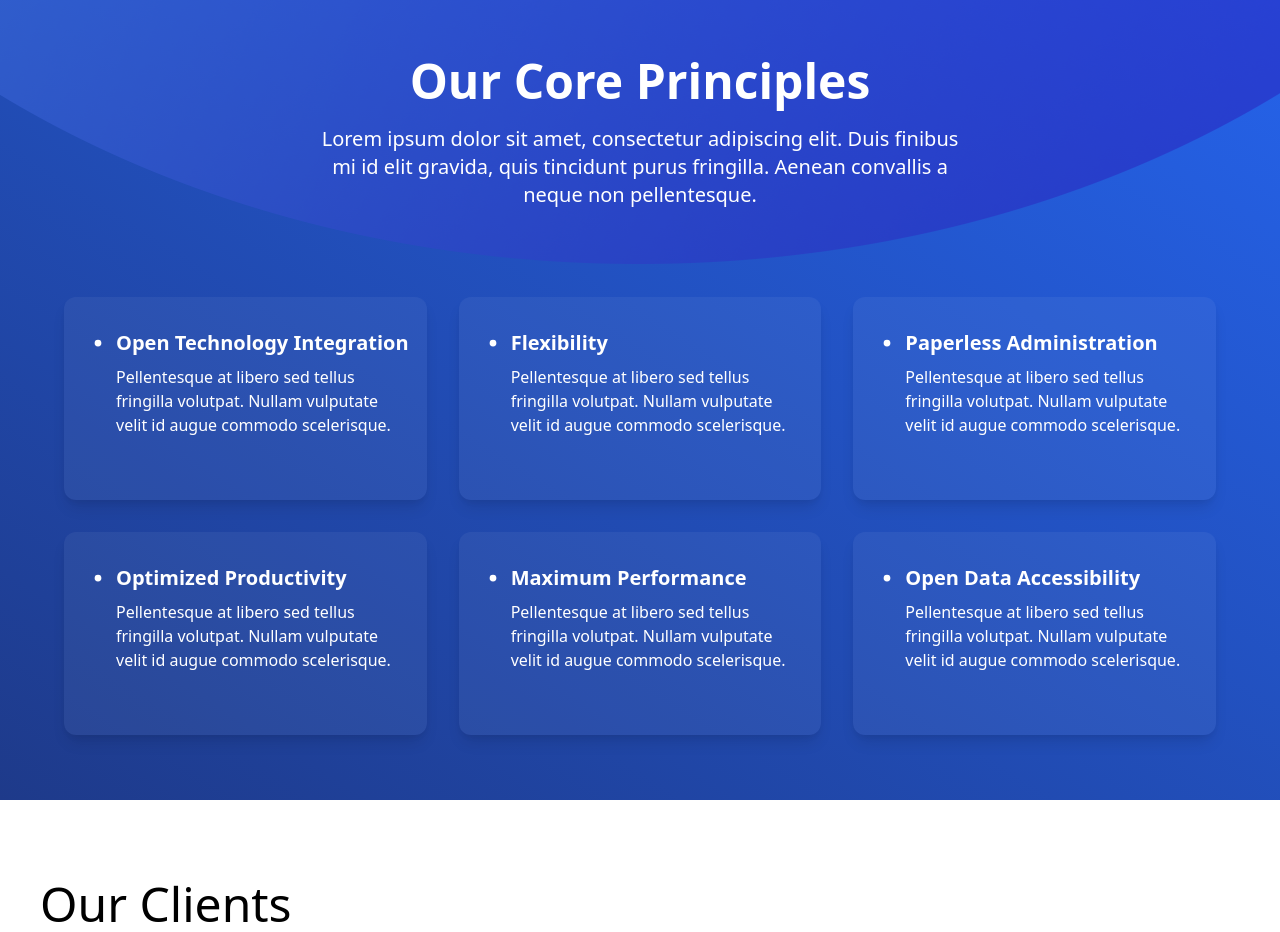
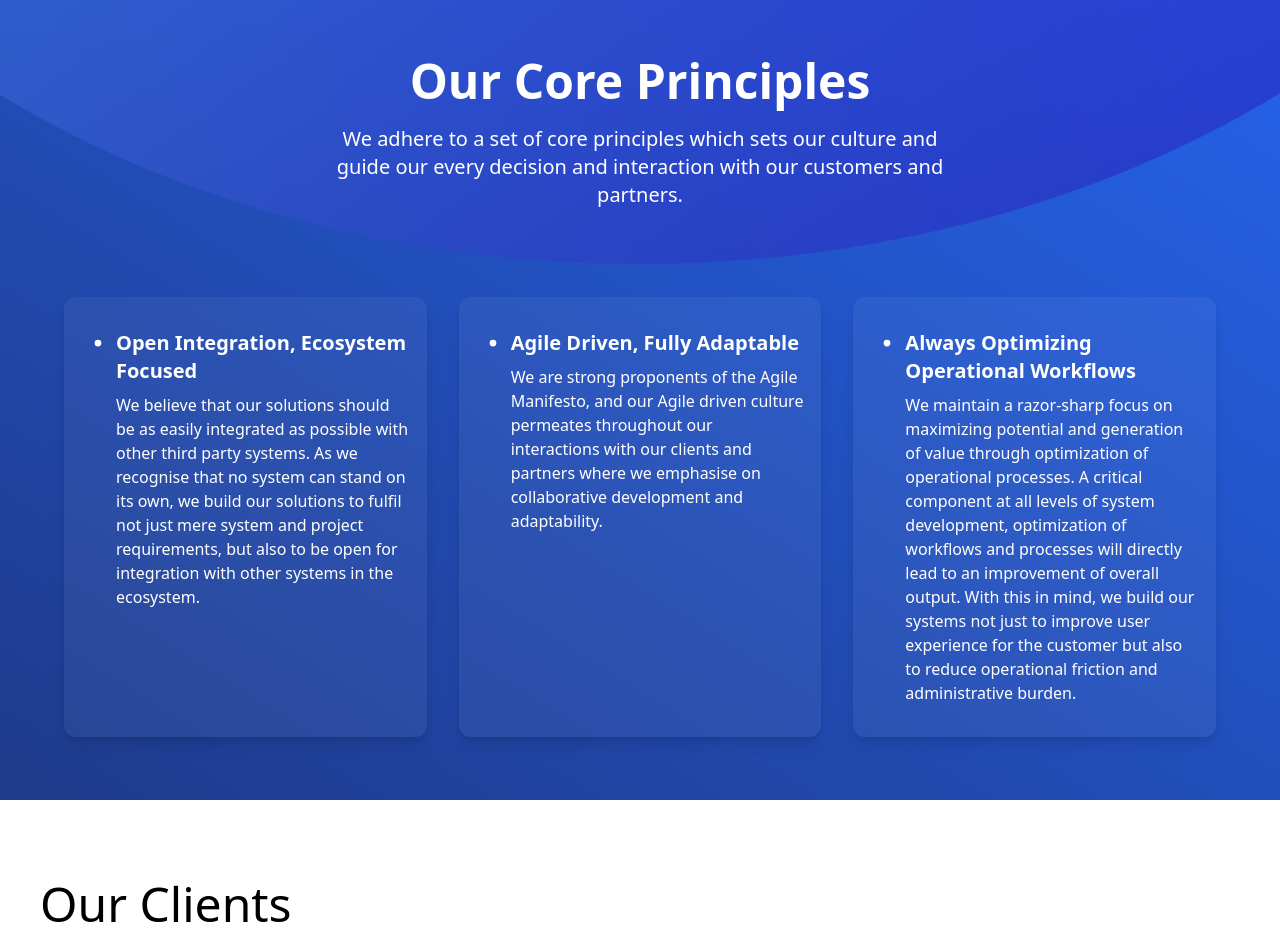
Before and after one commit to wilsonw-okestra/pow-pocket, a Next.js app: page / in a window 1280 px wide. Shown: the part 2400-3332 px from the top of the page. Built offline with nearby package versions, Linux system fonts and the light colour scheme.

Commit message:
Update Principles.tsx

```diff
--- a/components/Principles.tsx
+++ b/components/Principles.tsx
@@ -7,34 +7,20 @@ const Principles: FC = () => {
   const principles = [
     {
       id: 1,
-      title: "Open Technology Integration",
-      body: "Pellentesque at libero sed tellus fringilla volutpat. Nullam vulputate velit id augue commodo scelerisque.",
+      title: "Open Integration, Ecosystem Focused",
+      body: "We believe that our solutions should be as easily integrated as possible with other third party systems. As we recognise that no system can stand on its own, we build our solutions to fulfil not just mere system and project requirements, but also to be open for integration with other systems in the ecosystem.",
     },
     {
       id: 2,
-      title: "Flexibility",
-      body: "Pellentesque at libero sed tellus fringilla volutpat. Nullam vulputate velit id augue commodo scelerisque.",
+      title: "Agile Driven, Fully Adaptable",
+      body: "We are strong proponents of the Agile Manifesto, and our Agile driven culture permeates throughout our interactions with our clients and partners where we emphasise on collaborative development and adaptability.",
     },
     {
       id: 3,
-      title: "Paperless Administration",
-      body: "Pellentesque at libero sed tellus fringilla volutpat. Nullam vulputate velit id augue commodo scelerisque.",
+      title: "Always Optimizing Operational Workflows",
+      body: "We maintain a razor-sharp focus on maximizing potential and generation of value through optimization of operational processes. A critical component at all levels of system development, optimization of workflows and processes will directly lead to an improvement of overall output. With this in mind, we build our systems not just to improve user experience for the customer but also to reduce operational friction and administrative burden.",
     },
-    {
-      id: 4,
-      title: "Optimized Productivity",
-      body: "Pellentesque at libero sed tellus fringilla volutpat. Nullam vulputate velit id augue commodo scelerisque.",
-    },
-    {
-      id: 5,
-      title: "Maximum Performance",
-      body: "Pellentesque at libero sed tellus fringilla volutpat. Nullam vulputate velit id augue commodo scelerisque.",
-    },
-    {
-      id: 6,
-      title: "Open Data Accessibility",
-      body: "Pellentesque at libero sed tellus fringilla volutpat. Nullam vulputate velit id augue commodo scelerisque.",
-    },
+
   ];
   return (
     <div className="h-full lg:h-screen w-screen flex flex-col justify-center items-evenly from-blue-900 bg-blue-600 bg-gradient-to-tr text-white overflow-hidden relative">
@@ -46,9 +32,7 @@ const Principles: FC = () => {
       <div className="z-10 flex flex-col justify-center items-center text-center mx-5 xl:mx-80 py-10 gap-5">
         <h2 className="text-4xl sm:text-5xl font-bold">Our Core Principles</h2>
         <h3 className="text-lg sm:text-xl">
-          Lorem ipsum dolor sit amet, consectetur adipiscing elit. Duis finibus
-          mi id elit gravida, quis tincidunt purus fringilla. Aenean convallis a
-          neque non pellentesque.
+          We adhere to a set of core principles which sets our culture and guide our every decision and interaction with our customers and partners.
         </h3>
       </div>
       {/* Bottom Section */}
```
